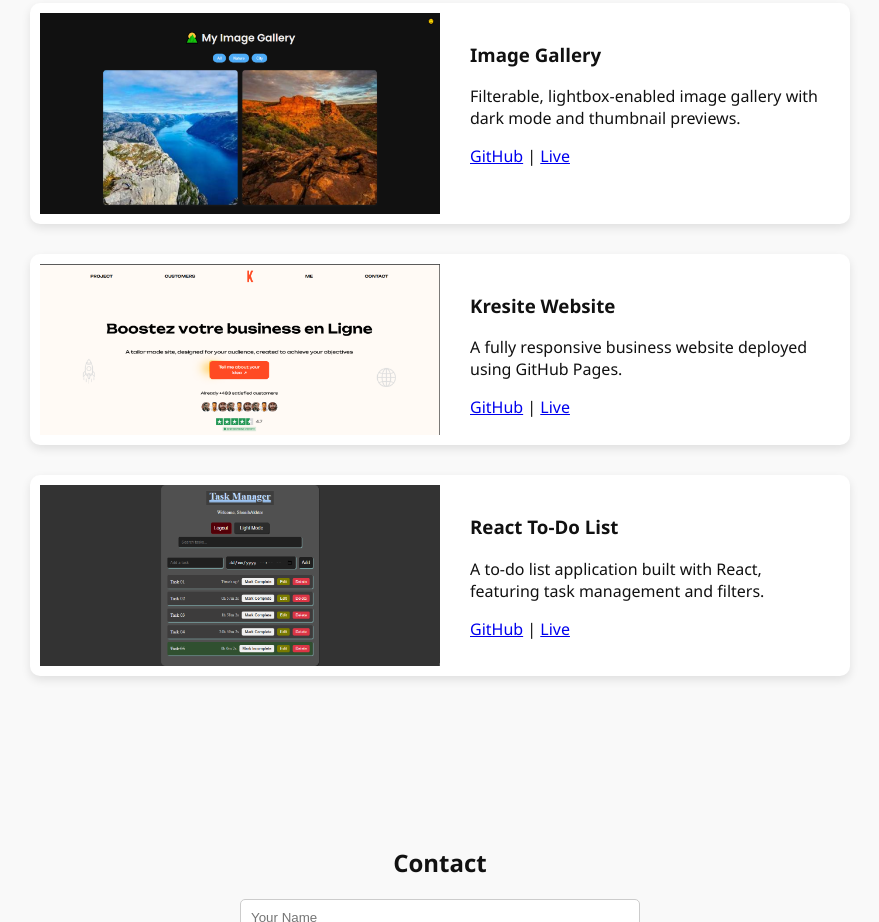
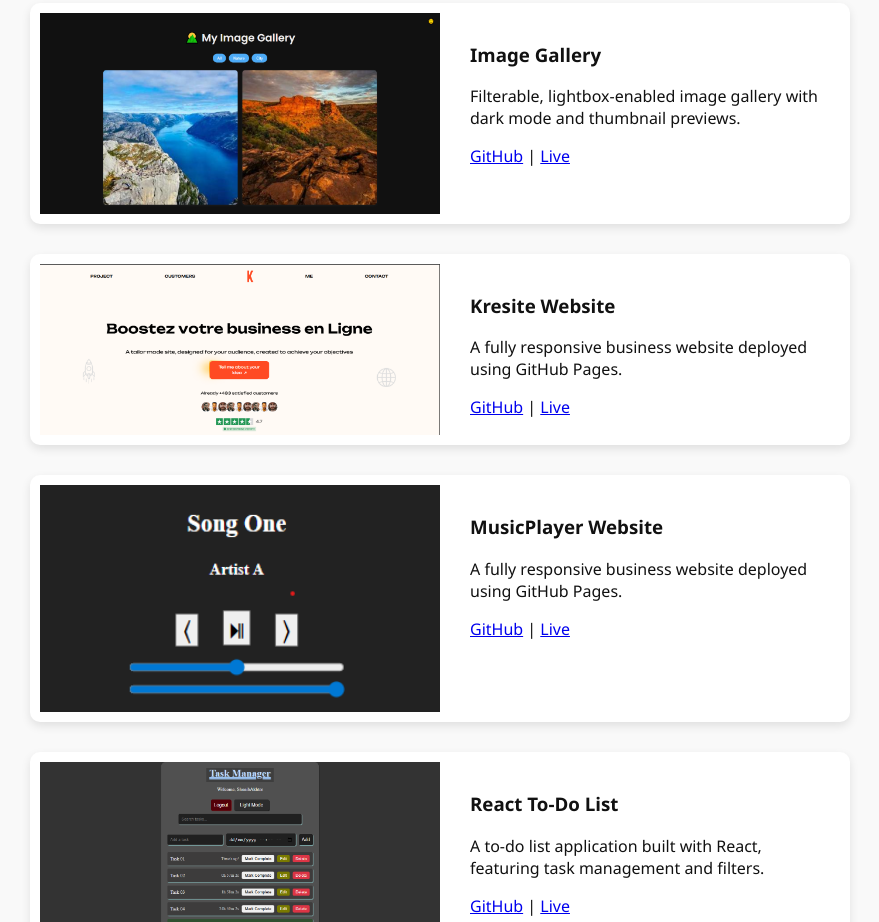
Before and after one commit to ShoaibJarwar/CodeAlpha-Portfolio, a plain HTML site: page index.html in a window 1280 px wide. Shown: the part 1195-2117 px from the top of the page, without its empty margins (200-1079 px from the left). Drawn offline with Linux system fonts and the light colour scheme.

Commit message:
PortFolio

```diff
--- a/index.html
+++ b/index.html
@@ -57,6 +57,7 @@
       <li>PHP</li>
       <li>Django</li>
       <li>Bootstrap</li>
+      <li>WordPress</li>
     </ul>
   </section>
 
@@ -93,6 +94,15 @@
         <a href="https://ShoaibJarwar.github.io/KRESITE" target="_blank">Live</a>
       </div>
     </div>
+    <div class="project-card">
+      <img src="./images/MusicPlayer.png" alt="MusicPlayer Website">
+      <div>
+        <h3>MusicPlayer Website</h3>
+        <p>A fully responsive business website deployed using GitHub Pages.</p>
+        <a href="https://github.com/ShoaibJarwar/CodeAlpha-MusicPlayer" target="_blank">GitHub</a> |
+        <a href="https://ShoaibJarwar.github.io/CodeAlpha-MusicPlayer" target="_blank">Live</a>
+      </div>
+    </div>
 
     <div class="project-card">
       <img src="./images/task-manager.png" alt="To-Do List">
```
Also changed, not shown: images/MusicPlayer.png (added).
